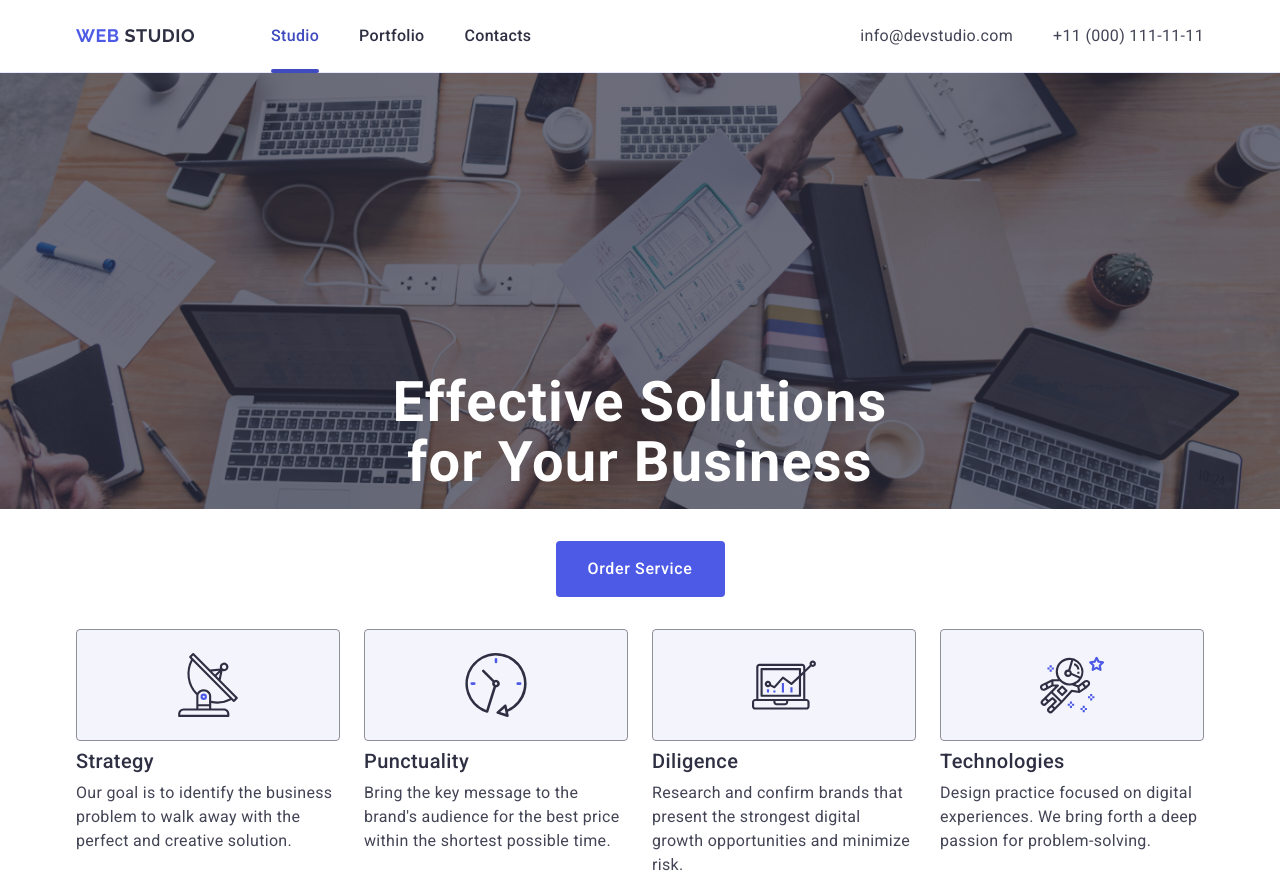
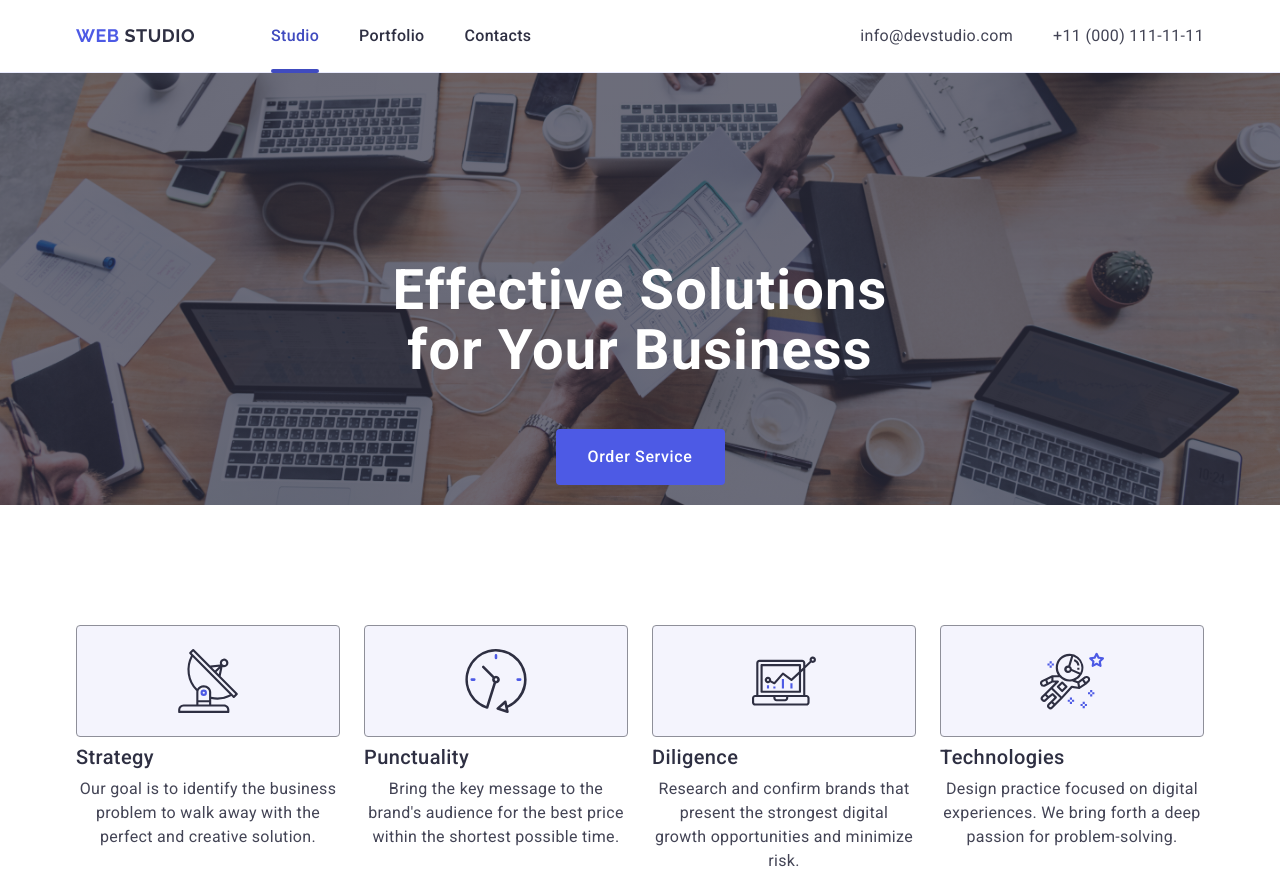
Before and after one commit to dianka297/goit-markup-hw-06, a plain HTML site: page index.html in a window 1280 px wide. Shown: the top 880 px of the page. Drawn offline with nearby package versions, Linux system fonts and the light colour scheme.

Commit message:
add to index.html

```diff
--- a/css/styles.css
+++ b/css/styles.css
@@ -317,7 +317,41 @@ ul, ol {
     fill: #ffffff;
   }
 /*----------- section-one-title----------- */
-.hero{
+.section {
+  padding-top: 96px;
+  padding-bottom: 96px;
+  /* padding-top: 120px;
+  padding-bottom: 120px; */
+}
+.section-one {
+  padding: 72px 0;
+  /* padding: 188px 0; */
+  background-image: linear-gradient(
+      rgba(46, 47, 66, 0.7),
+      rgba(46, 47, 66, 0.7)
+    ),
+    url(../images/-img-name.jpg);
+  background-repeat: no-repeat;
+  background-position: center;
+  background-size: cover;
+  height: 432px;
+  max-width: 320px;
+  /* height: 600px;
+  max-width: 1440px; */
+  margin: 0 auto;
+}
+@media (min-device-pixel-ratio: 2),
+  (min-resolution: 192dpi),
+  (min-resolution: 2dppx) {
+  .section-one {
+    background-image: linear-gradient(
+        rgba(46, 47, 66, 0.7),
+        rgba(46, 47, 66, 0.7)
+      ),
+      url(../images/people-mobxx.jpg);
+  }
+}
+.section-one{
     background-color: rgba(46, 47, 66, 0.7);
     background-image: linear-gradient(rgba(46, 47, 66, 0.7), rgba(46, 47, 66, 0.7)), url(../images/img-name.jpg);
     background-repeat: no-repeat;
@@ -331,7 +365,7 @@ ul, ol {
 }
 
 
-.hero-container{
+.container{
     text-align: center;
 }
 
--- a/index.html
+++ b/index.html
@@ -46,8 +46,8 @@
       </div>
   </div>
    <main>
-    <section class="hero">
-      <div class="hero-container">
+    <section class="section section-one">
+      <div class="container">
        <h1 class="general-title">Effective Solutions for Your Business</h1>
        <button type="button" class="buttonstyle">Order Service</button>
       </div>
```
Also changed, not shown: images/people-mobxx.jpg (added).
